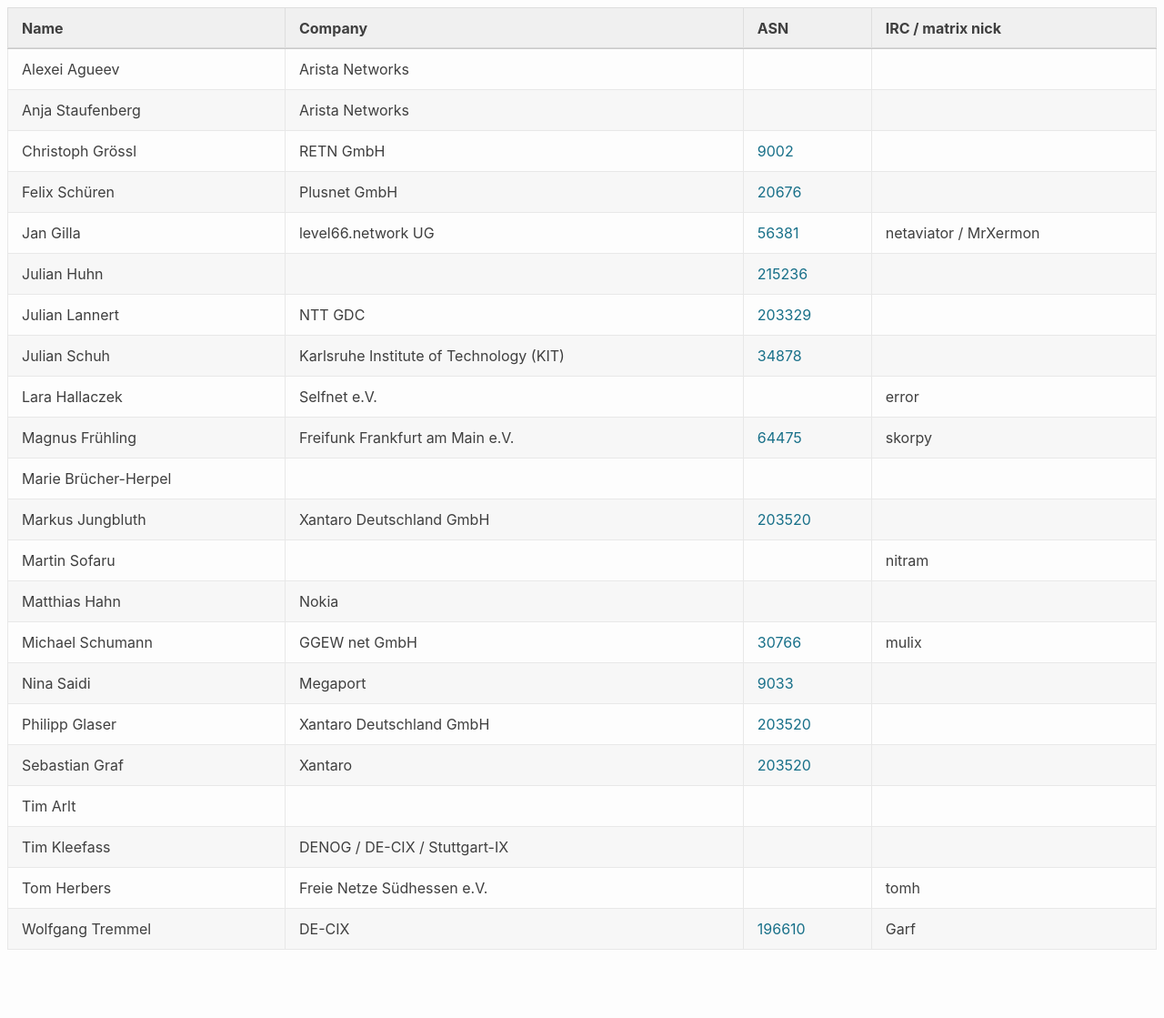
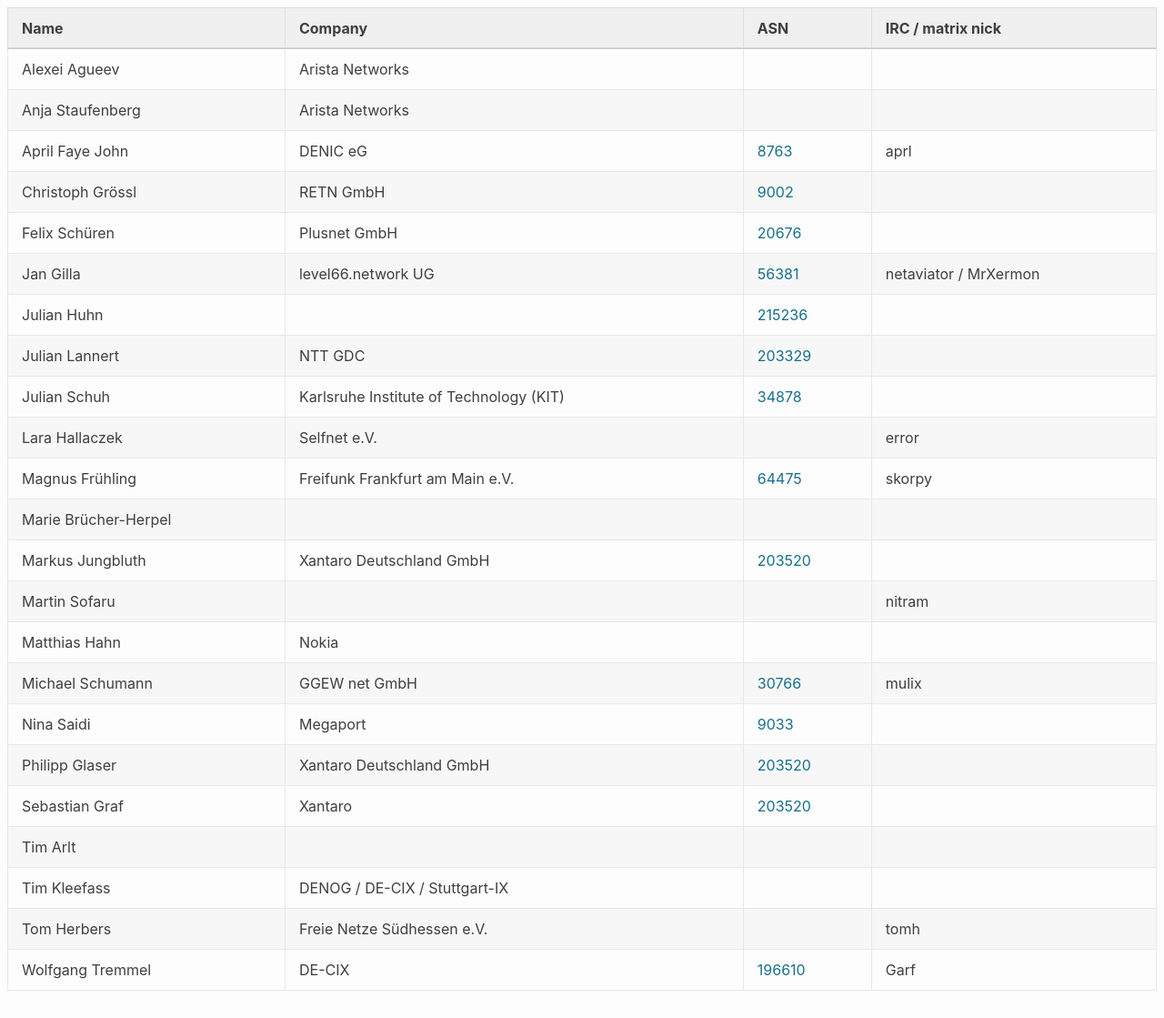
Before and after one commit to denog/pretix-attendeelist, a Jekyll site: the page built from denogmeetup25-01/index.markdown, in a window 1280 px wide and 1119 px high. Shown: the whole window at 91% size. Built offline with Jekyll 4.4.1, drawn with Linux system fonts in a browser that asks for light colours.

Commit message:
Latest data: Wed Jan 22 15:47:42 UTC 2025

```diff
--- a/_data/attendees_denogmeetup25-01.json
+++ b/_data/attendees_denogmeetup25-01.json
@@ -10,6 +10,12 @@
     "company": "Arista Networks",
     "irc": null,
     "asn": null
+  },
+  {
+    "name": "April Faye John",
+    "company": "DENIC eG",
+    "irc": "aprl",
+    "asn": "8763"
   },
   {
     "name": "Christoph Grössl",
```
